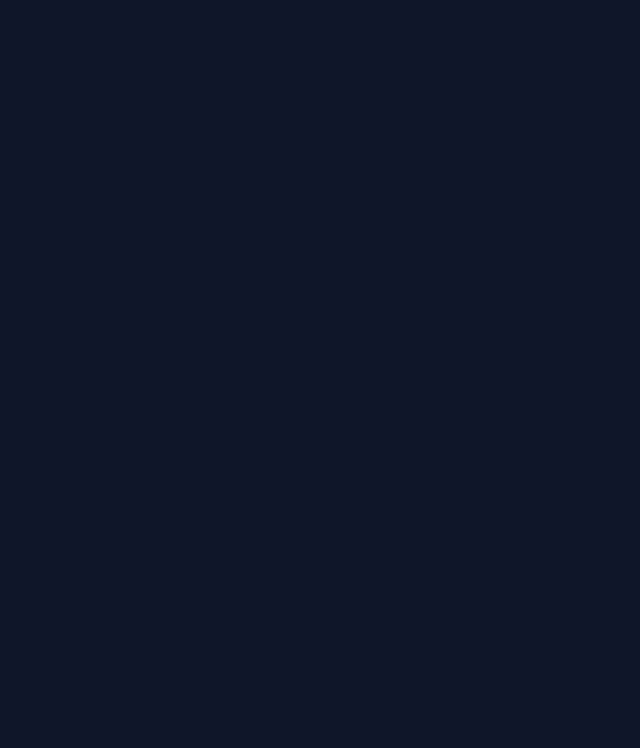
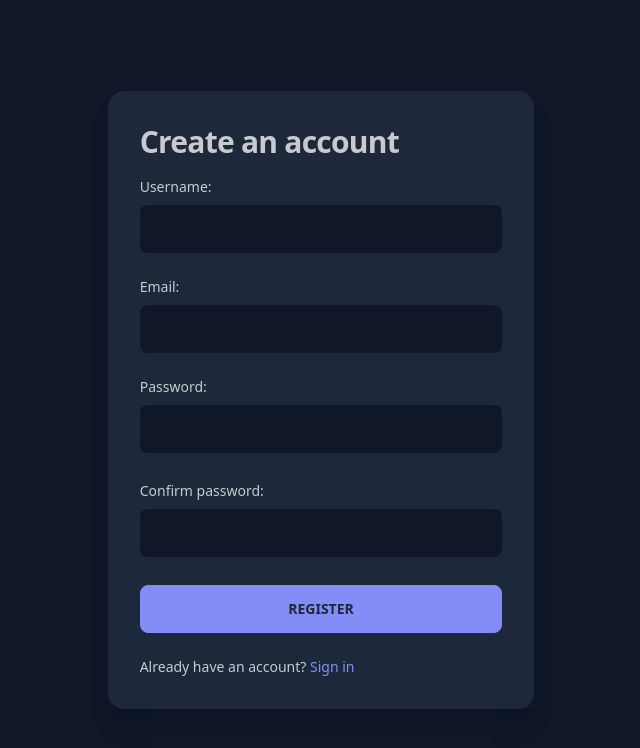
Before and after one commit to astijusar/WorkoutTracker, a React (Vite) app in the folder src/Web UI/: page /register in a window 1280 px wide. Shown: the top 748 px of the page, without its empty margins (319-959 px from the left). Built offline with nearby package versions, Linux system fonts and the light colour scheme.

Commit message:
Update register an login pages

```diff
--- a/src/Web UI/src/routes/Login.jsx
+++ b/src/Web UI/src/routes/Login.jsx
@@ -1,4 +1,5 @@
 import { useNavigate } from "react-router";
+import { Link } from "react-router-dom";
 import { useDispatch } from "react-redux";
 import { useForm } from "react-hook-form";
 import { motion } from "framer-motion";
@@ -25,10 +26,9 @@ const Login = () => {
                 username: data.username,
                 password: data.password,
             }).unwrap();
-            dispatch(setCredentials({ ...userData, username: data.username }));
+            dispatch(setCredentials({ ...userData, user: data.username }));
             navigate("/profile");
         } catch (err) {
-            console.log(err);
             if (!err?.response && err?.status === "FETCH_ERROR") {
                 setApiError("Unable to reach server. Please try again later!");
             } else if (err.response?.status === 400) {
@@ -58,9 +58,8 @@ const Login = () => {
                     {apiError && (
                         <motion.div
                             className="text-error mb-1"
-                            initial={{ scale: 0.5, opacity: 0 }}
+                            initial={{ scale: 0.25, opacity: 0 }}
                             animate={{ scale: 1, opacity: 1 }}
-                            exit={{ scale: 0.5, opacity: 0 }}
                             transition={{ duration: 0.5 }}
                         >
                             {apiError}
@@ -124,12 +123,12 @@ const Login = () => {
                         </button>
                         <p className="text-sm font-light">
                             Don’t have an account yet?{" "}
-                            <a
-                                href="#"
-                                className="font-medium text-secondary hover:underline "
+                            <Link
+                                className="font-medium text-secondary hover:underline"
+                                to="/register"
                             >
                                 Sign up
-                            </a>
+                            </Link>
                         </p>
                     </form>
                 </div>
--- a/src/Web UI/src/routes/Register.jsx
+++ b/src/Web UI/src/routes/Register.jsx
@@ -1,5 +1,191 @@
+import { useNavigate } from "react-router";
+import { Link } from "react-router-dom";
+import { useForm } from "react-hook-form";
+import { motion } from "framer-motion";
+import { useRegisterMutation } from "../auth/authApiSlice";
+import { useState } from "react";
+
 const Register = () => {
-    return <div></div>;
+    const {
+        register,
+        handleSubmit,
+        formState: { errors },
+        setError,
+        getValues,
+    } = useForm();
+
+    const [apiError, setApiError] = useState("");
+    const navigate = useNavigate();
+    const [registerUser, { isLoading }] = useRegisterMutation();
+
+    const onSubmit = async (data) => {
+        try {
+            await registerUser({
+                username: data.username,
+                password: data.password,
+                email: data.email,
+            }).unwrap();
+            navigate("/login");
+        } catch {
+            if (!err?.response && err?.status === "FETCH_ERROR") {
+                setApiError("Unable to reach server. Please try again later!");
+            } else if (err.response?.status === 400) {
+                setError("username", {
+                    type: "manual",
+                    message: "Username is required!",
+                });
+                setError("email", {
+                    type: "manual",
+                    message: "Email is required!",
+                });
+                setError("password", {
+                    type: "manual",
+                    message: "Password is required!",
+                });
+            } else {
+                setApiError("Please try again later!");
+            }
+        }
+    };
+
+    const content = (
+        <div className="w-full min-h-screen flex justify-center items-center">
+            <div className="card mx-3 sm:mx-none bg-neutral md:mx-auto md:w-3/5 lg:w-2/4 xl:w-1/3">
+                <div className="card-body shadow-xl">
+                    <div className="card-title mb-2 text-3xl font-bold leading-tight tracking-tight">
+                        <h1>Create an account</h1>
+                    </div>
+                    {apiError && (
+                        <motion.div
+                            className="text-error mb-1"
+                            initial={{ scale: 0.25, opacity: 0 }}
+                            animate={{ scale: 1, opacity: 1 }}
+                            transition={{ duration: 0.5 }}
+                        >
+                            {apiError}
+                        </motion.div>
+                    )}
+                    <form
+                        className="space-y-4 md:space-y-6"
+                        onSubmit={handleSubmit(onSubmit)}
+                    >
+                        <div>
+                            <label
+                                className="block mb-2 text-sm font-medium"
+                                htmlFor="username"
+                            >
+                                Username:
+                            </label>
+                            <input
+                                {...register("username", { required: true })}
+                                className="input w-full"
+                                type="text"
+                                id="username"
+                                autoComplete="off"
+                                required
+                            />
+                            {errors.username && (
+                                <p className="text-error mt-1">
+                                    {errors.username.message}
+                                </p>
+                            )}
+                        </div>
+                        <div>
+                            <label
+                                className="block mb-2 text-sm font-medium"
+                                htmlFor="email"
+                            >
+                                Email:
+                            </label>
+                            <input
+                                {...register("email", { required: true })}
+                                className="input w-full"
+                                type="email"
+                                id="email"
+                                autoComplete="off"
+                                required
+                            />
+                            {errors.email && (
+                                <p className="text-error mt-1">
+                                    {errors.email.message}
+                                </p>
+                            )}
+                        </div>
+                        <div>
+                            <label
+                                className="block mb-2 text-sm font-medium"
+                                htmlFor="password"
+                            >
+                                Password:
+                            </label>
+                            <input
+                                {...register("password", {
+                                    required: true,
+                                })}
+                                className="input w-full mb-1"
+                                type="password"
+                                id="password"
+                                autoComplete="off"
+                                required
+                            />
+                            {errors.password && (
+                                <p className="text-error mt-1">
+                                    {errors.password.message}
+                                </p>
+                            )}
+                        </div>
+                        <div>
+                            <label
+                                className="block mb-2 text-sm font-medium"
+                                htmlFor="confirmPassword"
+                            >
+                                Confirm password:
+                            </label>
+                            <input
+                                {...register("confirmPassword", {
+                                    required: true,
+                                    validate: (val) =>
+                                        val === getValues("password"),
+                                })}
+                                className="input w-full mb-1"
+                                type="password"
+                                id="confirmPassword"
+                                autoComplete="off"
+                                required
+                            />
+                            {errors.confirmPassword &&
+                                errors.confirmPassword.type === "validate" && (
+                                    <p className="text-error mt-1">
+                                        Passwords do not match!
+                                    </p>
+                                )}
+                        </div>
+                        <button
+                            className="btn btn-secondary text-neutral w-full disabled:opacity-75 disabled:bg-secondary disabled:text-neutral"
+                            type="submit"
+                            disabled={isLoading}
+                        >
+                            Register{" "}
+                            {isLoading && (
+                                <span className="loading loading-spinner loading-sm"></span>
+                            )}
+                        </button>
+                        <p className="text-sm font-light">
+                            Already have an account?{" "}
+                            <Link
+                                className="font-medium text-secondary hover:underline"
+                                to="/login"
+                            >
+                                Sign in
+                            </Link>
+                        </p>
+                    </form>
+                </div>
+            </div>
+        </div>
+    );
+
+    return content;
 };
 
 export default Register;
```
